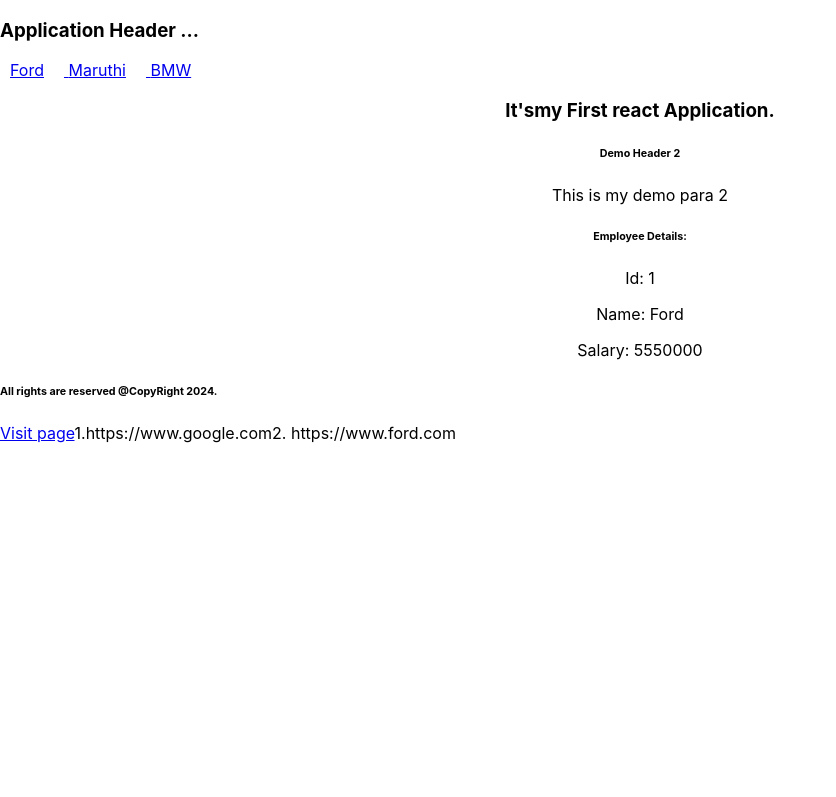
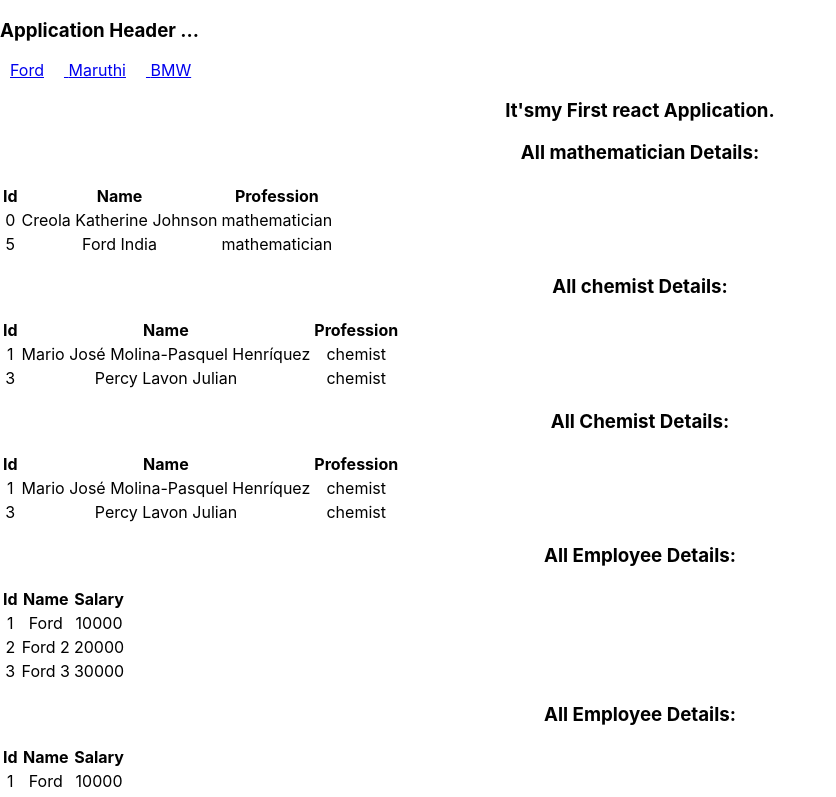
Before and after one commit to sreenath20/ford2024-react-app, a React (Create React App) app: page / in a window 1280 px wide. Shown: the top 797 px of the page, without its empty margins (0-836 px from the left). Built offline with nearby package versions, Linux system fonts and the light colour scheme.

Commit message:
added map and filter rendering

```diff
--- a/src/components/Demo.js
+++ b/src/components/Demo.js
@@ -1,4 +1,46 @@
 
+function ProfessionTable({ peoples, profession }) {
+    console.log(peoples);
+    console.log(profession);
+
+    peoples = peoples.filter((ppl) => ppl.profession === profession);
+    console.log(peoples);
+    return (
+
+        <>
+            <h3> All {profession} Details:</h3>
+            <table>
+                <thead>
+                    <tr>
+                        <th>Id</th>
+                        <th>Name</th>
+                        <th>Profession</th>
+
+                    </tr>
+                </thead>
+                <tbody>
+                    {
+                        peoples.map((emp) => <tr key={emp.id}>
+                            <td>{emp.id}</td>
+                            <td>{emp.name}</td>
+                            <td>{emp.profession}</td>
+                        </tr>)
+                    }
+                </tbody>
+            </table>
+        </>
+
+    );
+}
+
+
+function A() {
+    return <p>Component A para</p>
+}
+
+function B() {
+    return <p>Component A para</p>
+}
 function Demo() {
 
     let isHeader1 = false;
@@ -22,7 +64,7 @@ function Demo() {
         </>
     );
     let count = 4;
-    let objRef = { id: 1, name: "Ford", salary: 5550000.0 }
+    let objRef = { id: 1, name: "Ford", salary: 5550000.0 };
     let isEmpPresent = objRef !== null;
     console.log(isEmpPresent);
 
@@ -35,9 +77,114 @@ function Demo() {
             <p>Salary: {objRef.salary}</p>
         </>
     );
+    let condition = true;
+
+    let fruits = ["Apple", "Grapes", "Kiwi"];
+
+    let employees = [
+        { id: 1, name: "Ford", salary: 10000.0 },
+        { id: 2, name: "Ford 2", salary: 20000.0 },
+        { id: 3, name: "Ford 3", salary: 30000.0 }
+    ];
+
+    let employeeTableElement = (
+        <>
+            <h3> All Employee Details:</h3>
+            <table>
+                <thead>
+                    <tr>
+                        <th>Id</th>
+                        <th>Name</th>
+                        <th>Salary</th>
+
+                    </tr>
+                </thead>
+                <tbody>
+                    {
+                        employees.map((emp) => <tr key={emp.id}>
+                            <td>{emp.id}</td>
+                            <td>{emp.name}</td>
+                            <td>{emp.salary}</td>
+                        </tr>)
+                    }
+                </tbody>
+            </table>
+        </>
+    );
+    let fruitListElements = fruits.map((fruit, index) => <li key={index}>{fruit}</li>);
+
+    const peoples = [{
+        id: 0,
+        name: 'Creola Katherine Johnson',
+        profession: 'mathematician',
+    }, {
+        id: 1,
+        name: 'Mario José Molina-Pasquel Henríquez',
+        profession: 'chemist',
+    }, {
+        id: 2,
+        name: 'Mohammad Abdus Salam',
+        profession: 'physicist',
+    }, {
+        id: 3,
+        name: 'Percy Lavon Julian',
+        profession: 'chemist',
+    }, {
+        id: 4,
+        name: 'Subrahmanyan Chandrasekhar',
+        profession: 'astrophysicist',
+    },
+    {
+        id: 5,
+        name: 'Ford India',
+        profession: 'mathematician',
+    }
+    ];
+    let chemists = peoples.filter((ppl) => ppl.profession === 'chemist');
+
+    let chemistTableElement = (
+        <>
+            <h3> All Chemist Details:</h3>
+            <table>
+                <thead>
+
+                    <tr>
+                        <th>Id</th>
+                        <th>Name</th>
+                        <th>Profession</th>
+
+                    </tr>
+                </thead>
+                <tbody>
+                    {
+                        chemists.map((emp) => <tr key={emp.id}>
+                            <td>{emp.id}</td>
+                            <td>{emp.name}</td>
+                            <td>{emp.profession}</td>
+                        </tr>)
+                    }
+                </tbody>
+            </table>
+        </>
+    );
+
     return (
+
         <>
+            <ProfessionTable peoples={peoples} profession="mathematician"></ProfessionTable>
+
+            {chemists.length > 0 ? <ProfessionTable peoples={chemists} profession="chemist"></ProfessionTable> : <h3>No chemists Found!</h3>}
+
+            {chemists.length > 0 ? chemistTableElement : <h3>No chemists Found!</h3>}
+
+            {employees.length > 0 && employeeTableElement}
+            {employees.length > 0 ? employeeTableElement : <h3>No Employees Found</h3>}
+
+            <ol> {fruitListElements}</ol>
+            {condition ? <A /> : <B />}
+
             {isHeader1 ? element1 : element2}
+
             {employeeElement}
 
         </>
```
